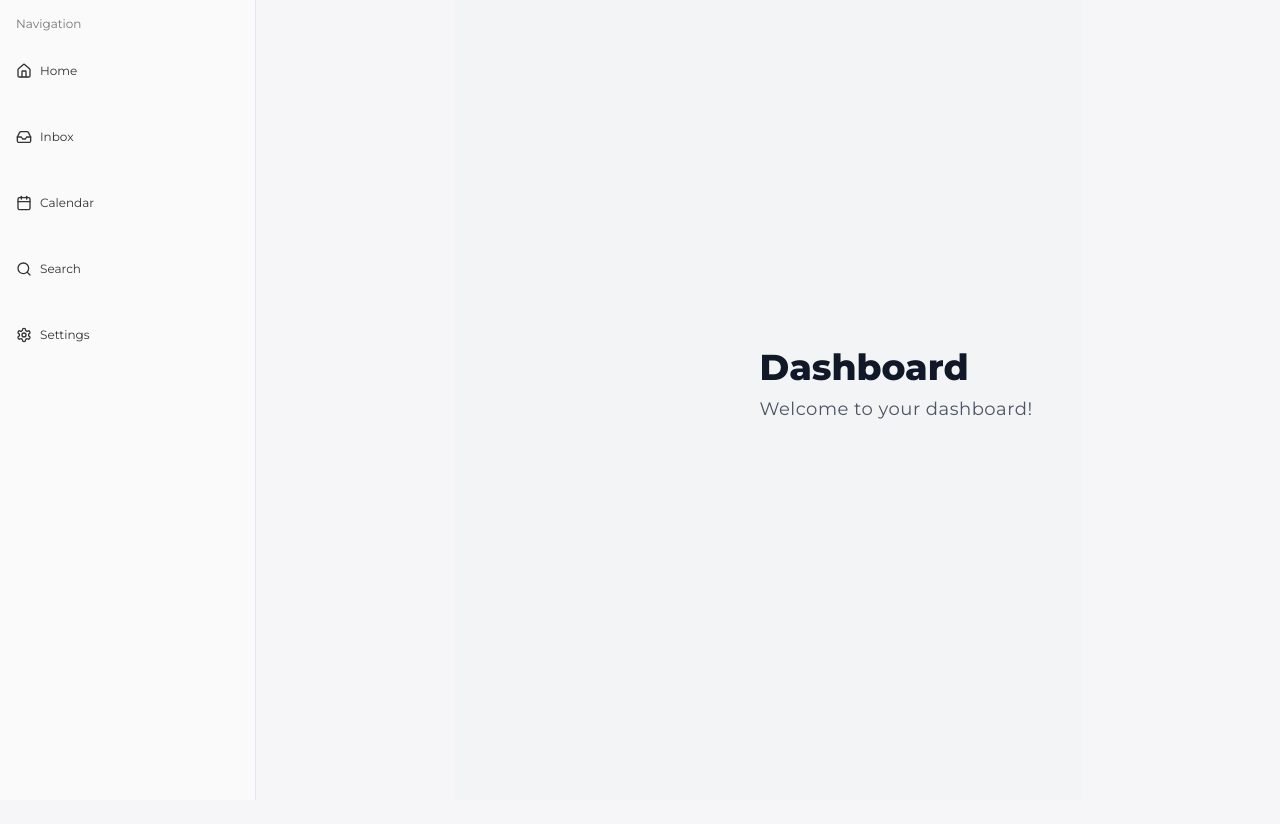
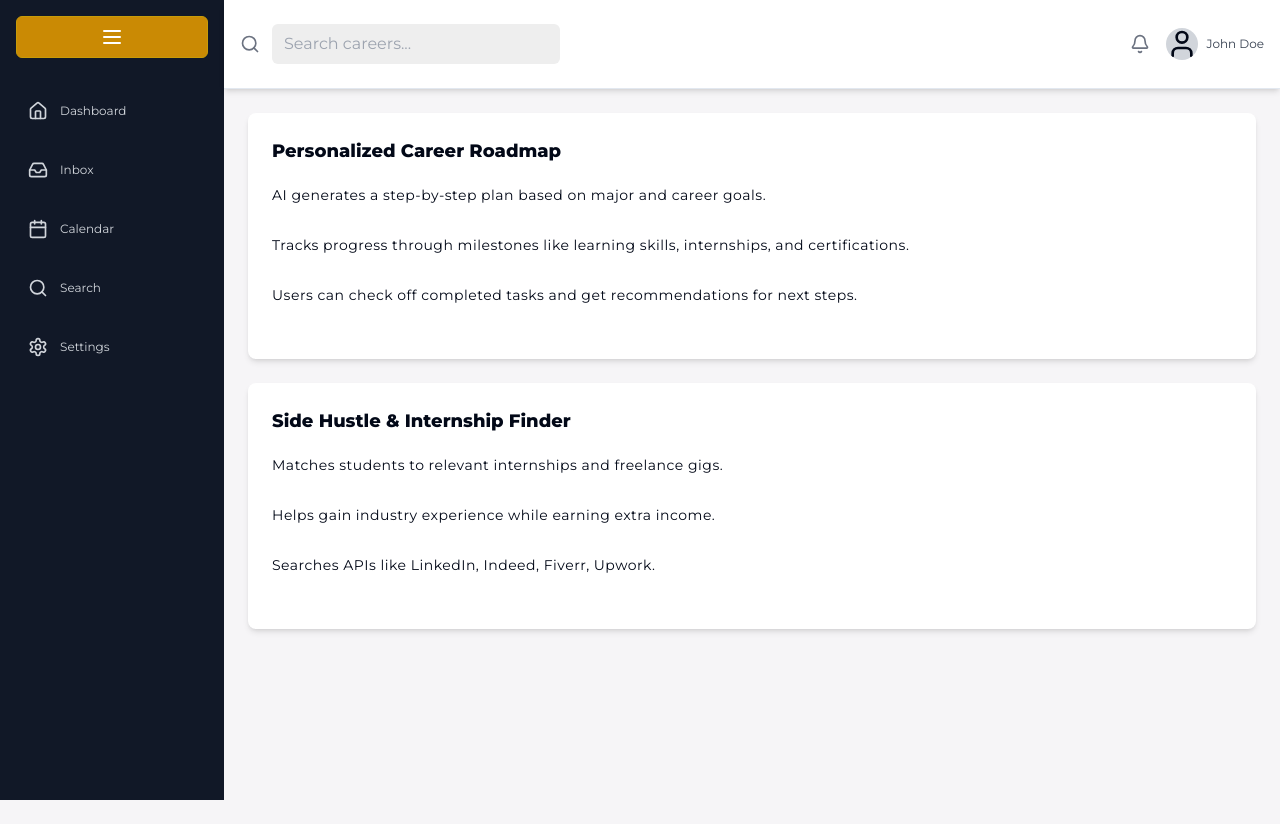
Before and after one commit to Niner-Path/Niner-Path-App, a Next.js app in the folder frontend/: page /dashboard in a window 1280 px wide. After the commit the page ends 800 px from the top, so only its background shows below. Built offline with nearby package versions, Linux system fonts and the light colour scheme.

Commit message:
Dashboard layout

```diff
--- a/frontend/pages/_app.js
+++ b/frontend/pages/_app.js
@@ -1,21 +1,28 @@
-import "../src/styles/globals.css";
-import { SidebarProvider } from "@/components/ui/sidebar";
-import { AppSidebar } from "@/components/app-sidebar";
+import "@/styles/globals.css";
 import { useRouter } from "next/router";
+import AppSidebar from "@/components/app-sidebar";
+import AppNavbar from "@/components/app-navbar";
 
 export default function MyApp({ Component, pageProps }) {
   const router = useRouter();
+  const isDashboard = router.pathname.startsWith("/dashboard");
 
   return (
-    <SidebarProvider>
-      <div className="flex">
-        {router.pathname === "/dashboard" && <AppSidebar />}
+    <div className={`h-screen w-screen ${isDashboard ? "flex" : ""}`}>
+      {isDashboard && <AppSidebar />}
 
-        {/* Main Content */}
-        <main className="flex-1 p-6">
+      <div className="flex-1 flex flex-col">
+        {isDashboard && <AppNavbar />}
+        <main
+          className={`p-6 ${
+            isDashboard
+              ? "flex-1 overflow-y-auto"
+              : "flex justify-center items-center"
+          }`}
+        >
           <Component {...pageProps} />
         </main>
       </div>
-    </SidebarProvider>
+    </div>
   );
 }
--- a/frontend/pages/dashboard.js
+++ b/frontend/pages/dashboard.js
@@ -1,16 +1,29 @@
-import { AppSidebar } from "@/components/app-sidebar";
-
 export default function Dashboard() {
   return (
-    <div className="flex h-screen bg-gray-100">
-      {/* Sidebar */}
-      <AppSidebar />
+    <div className="grid grid-cols-1 gap-6">
+      {/* Career Roadmap */}
+      <section className="bg-white p-6 rounded-lg shadow-md">
+        <h3 className="text-lg font-semibold">Personalized Career Roadmap</h3>
+        <p>AI generates a step-by-step plan based on major and career goals.</p>
+        <p>
+          Tracks progress through milestones like learning skills, internships,
+          and certifications.
+        </p>
+        <p>
+          Users can check off completed tasks and get recommendations for next
+          steps.
+        </p>
+      </section>
 
-      {/* Main Content */}
-      <main className="flex-1 flex flex-col justify-center items-start px-12">
-        <h1 className="text-4xl font-bold text-gray-900">Dashboard</h1>
-        <p className="text-lg text-gray-600 mt-2">Welcome to your dashboard!</p>
-      </main>
+      {/* Internship Finder */}
+      <section className="bg-white p-6 rounded-lg shadow-md">
+        <h3 className="text-lg font-semibold">
+          Side Hustle & Internship Finder
+        </h3>
+        <p>Matches students to relevant internships and freelance gigs.</p>
+        <p>Helps gain industry experience while earning extra income.</p>
+        <p>Searches APIs like LinkedIn, Indeed, Fiverr, Upwork.</p>
+      </section>
     </div>
   );
 }
--- /dev/null
+++ b/frontend/src/components/app-navbar.js
@@ -0,0 +1,23 @@
+import { Search, Bell, User } from "lucide-react";
+
+export default function AppNavbar() {
+  return (
+    <header className="flex items-center justify-between p-4 bg-white shadow-md border-b">
+      <div className="flex items-center gap-3">
+        <Search className="w-5 h-5 text-gray-500" />
+        <input
+          type="text"
+          placeholder="Search careers..."
+          className="border border-gray-300 px-3 py-2 rounded-md w-72 focus:outline-none focus:ring-2 focus:ring-blue-500"
+        />
+      </div>
+      <div className="flex items-center gap-4">
+        <Bell className="w-5 h-5 text-gray-500 hover:text-gray-700 transition cursor-pointer" />
+        <div className="flex items-center gap-2 cursor-pointer">
+          <User className="w-8 h-8 bg-gray-300 rounded-full" />
+          <span className="text-gray-700 font-medium">John Doe</span>
+        </div>
+      </div>
+    </header>
+  );
+}
--- a/frontend/src/components/app-sidebar.js
+++ b/frontend/src/components/app-sidebar.js
@@ -1,45 +1,49 @@
-import { Calendar, Home, Inbox, Search, Settings } from "lucide-react";
-import {
-  Sidebar,
-  SidebarContent,
-  SidebarGroup,
-  SidebarGroupContent,
-  SidebarGroupLabel,
-  SidebarMenu,
-  SidebarMenuButton,
-  SidebarMenuItem,
-} from "@/components/ui/sidebar";
+import { useState } from "react";
+import Link from "next/link";
+import { Calendar, Home, Inbox, Search, Settings, Menu } from "lucide-react";
+import { usePathname } from "next/navigation";
 
-const items = [
-  { title: "Home", url: "/", icon: Home },
+const menuItems = [
+  { title: "Dashboard", url: "/", icon: Home },
   { title: "Inbox", url: "/inbox", icon: Inbox },
   { title: "Calendar", url: "/calendar", icon: Calendar },
   { title: "Search", url: "/search", icon: Search },
   { title: "Settings", url: "/settings", icon: Settings },
 ];
 
-export function AppSidebar() {
+export default function AppSidebar() {
+  const pathname = usePathname();
+  const [collapsed, setCollapsed] = useState(false);
+
   return (
-    <Sidebar>
-      <SidebarContent>
-        <SidebarGroup>
-          <SidebarGroupLabel>Navigation</SidebarGroupLabel>
-          <SidebarGroupContent>
-            <SidebarMenu>
-              {items.map((item) => (
-                <SidebarMenuItem key={item.title}>
-                  <SidebarMenuButton asChild>
-                    <a href={item.url} className="flex gap-2 items-center">
-                      <item.icon size={18} />
-                      <span>{item.title}</span>
-                    </a>
-                  </SidebarMenuButton>
-                </SidebarMenuItem>
-              ))}
-            </SidebarMenu>
-          </SidebarGroupContent>
-        </SidebarGroup>
-      </SidebarContent>
-    </Sidebar>
+    <aside
+      className={`flex flex-col bg-[#111827] text-white transition-all
+        ${collapsed ? "w-16" : "w-56"} h-screen p-4`}
+    >
+      <button
+        onClick={() => setCollapsed(!collapsed)}
+        className="p-2 rounded-md bg-yellow-600 hover:bg-yellow-700 transition w-full flex justify-center"
+      >
+        <Menu size={24} className="text-white" />
+      </button>
+
+      <nav className="flex-1 mt-4">
+        {menuItems.map((item) => (
+          <Link
+            key={item.title}
+            href={item.url}
+            className={`flex items-center gap-3 p-3 rounded-md text-gray-300 transition-all
+              ${
+                pathname === item.url
+                  ? "bg-gray-800 text-white"
+                  : "hover:bg-gray-700 hover:text-white"
+              }`}
+          >
+            <item.icon size={20} className="text-gray-300 hover:text-white" />
+            {!collapsed && <span className="font-medium">{item.title}</span>}
+          </Link>
+        ))}
+      </nav>
+    </aside>
   );
 }
--- a/frontend/src/styles/globals.css
+++ b/frontend/src/styles/globals.css
@@ -69,6 +69,8 @@ p {
   line-height: 20px;
   letter-spacing: 0.5px;
   margin: 20px 0 30px;
+  text-align: left;
+  justify-content: left;
 }
 
 span {
```
Also changed, not shown: frontend/src/styles/dashboard.module.css (added, +88 -0 lines), frontend/src/styles/sidebar.module.css (added, +37 -0 lines), 1 other file (tests, documents, lock files or other folders).
